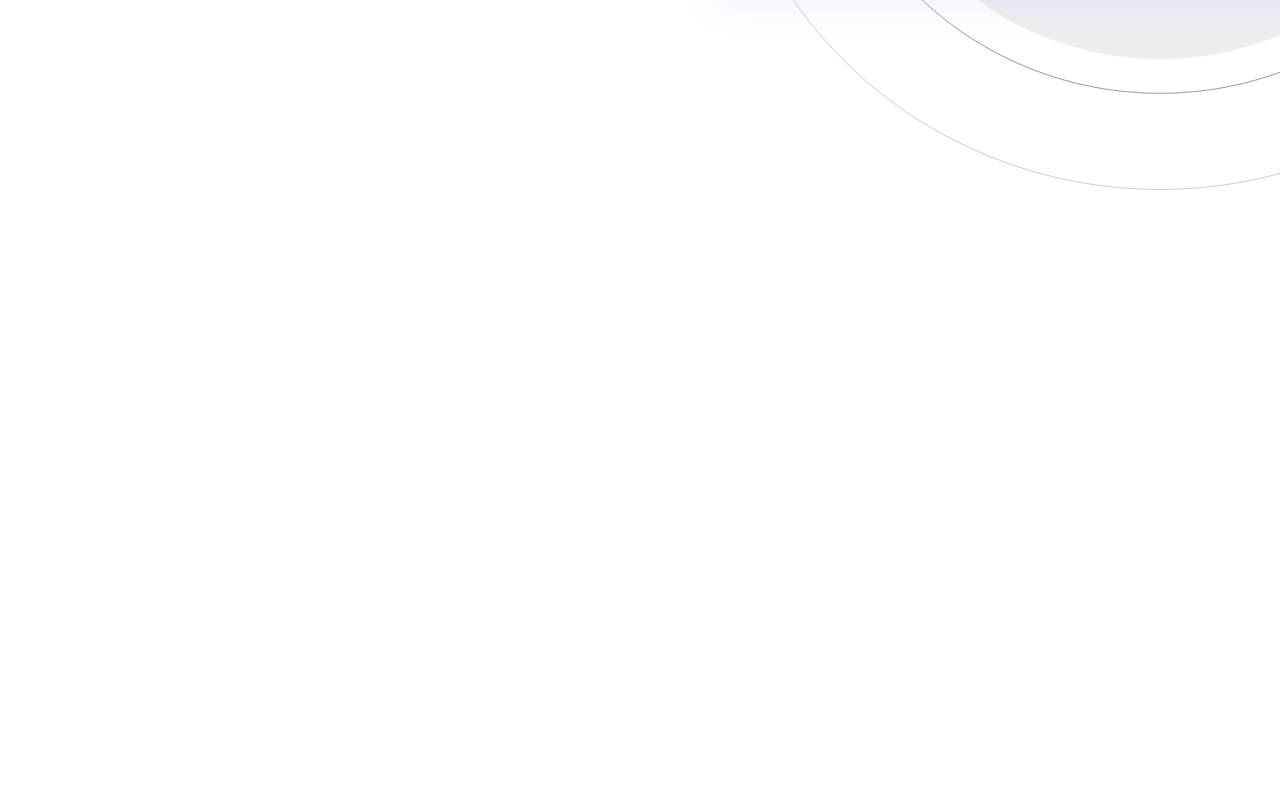
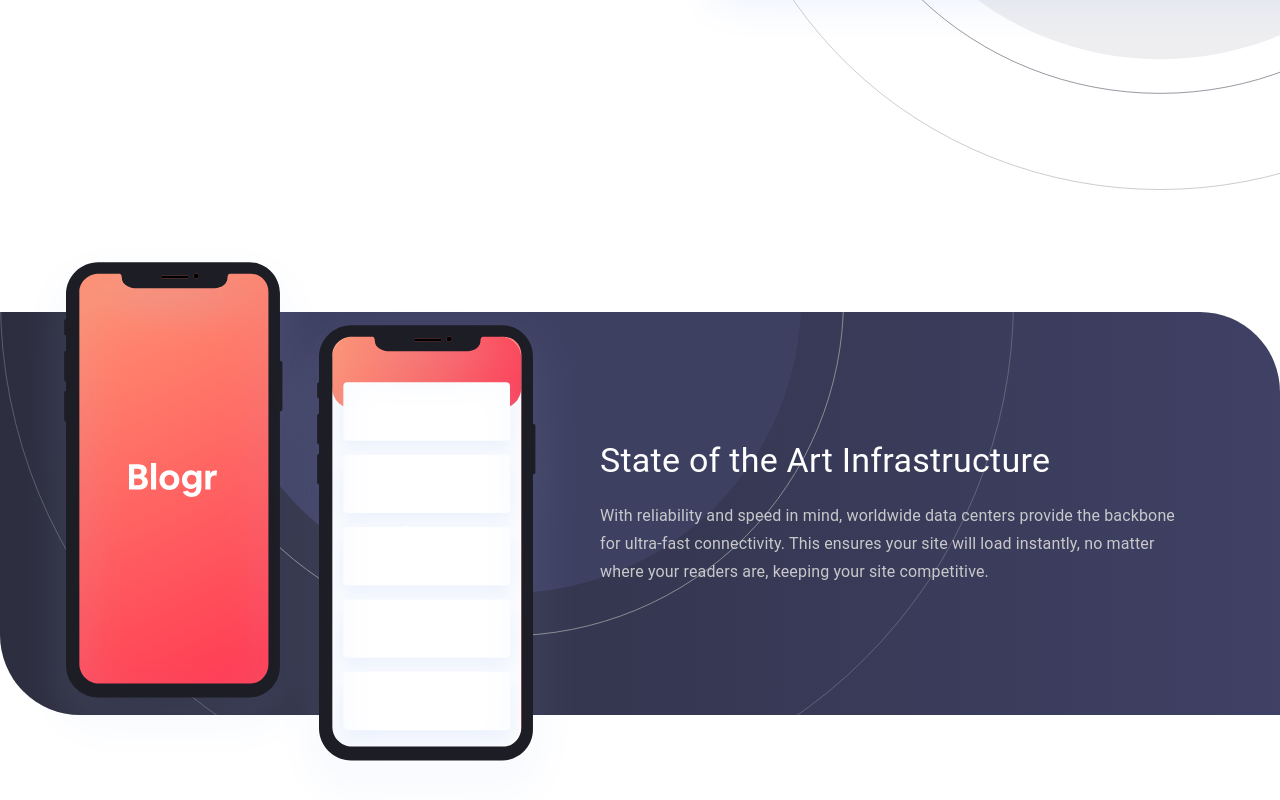
Before and after one commit to alexticovschi/blogger-landing-page, a Next.js app: page / in a window 1280 px wide. Shown: the part 1348-2148 px from the top of the page. Before the commit the page ends 1660 px from the top, so only its background shows below. Built offline with nearby package versions, Linux system fonts and the light colour scheme.

Commit message:
building stateOfTheArt section

```diff
--- a/components/HomeComponents/DesignedForTheFuture/designedStyles.js
+++ b/components/HomeComponents/DesignedForTheFuture/designedStyles.js
@@ -3,6 +3,9 @@ import { makeStyles } from "@material-ui/core/styles";
 const useStyles = makeStyles(() => ({
   designedForTheFuture: {
     padding: "150px 0",
+    width: "1250px",
+    maxWidth: "90vw",
+    margin: "0 auto",
   },
   designedContainer: {
     display: "flex",
@@ -30,6 +33,7 @@ const useStyles = makeStyles(() => ({
     marginRight: "53%",
     paddingTop: "40px",
     height: "780px",
+    color: "hsl(207, 13%, 34%)",
   },
   designedImgContainer: {
     position: "absolute",
--- /dev/null
+++ b/components/HomeComponents/StateOfTheArt/StateOfTheArt.jsx
@@ -0,0 +1,56 @@
+import React from "react";
+import Image from "next/image";
+import useStyles from "./stateOfTheArtStyles";
+import Typography from "@material-ui/core/Typography";
+import Grid from "@material-ui/core/Grid";
+
+const StateOfTheArt = () => {
+  const classes = useStyles();
+
+  return (
+    <section className={classes.stateOfTheArt}>
+      <Grid container className={classes.stateOfTheArtContainer}>
+        <Grid item xs={12} md={6} className={classes.stateOfTheArtImgContainer}>
+          <picture>
+            <source srcset="images/illustration-phones.svg" />
+            <Image
+              className={classes.stateOfTheArtImg}
+              src="/images/illustration-phones.svg"
+              alt="Illustration Phones"
+              width={552}
+              height={579}
+            />
+          </picture>
+        </Grid>
+        <Grid
+          item
+          xs={12}
+          md={6}
+          className={classes.stateOfTheArtTextContainer}
+        >
+          <div className={classes.stateOfTheArtText}>
+            <Typography
+              variant="h4"
+              component="h4"
+              className={classes.stateOfTheArtTitle}
+              gutterBottom
+            >
+              State of the Art Infrastructure
+            </Typography>
+            <Typography
+              variant="subtitle1"
+              className={classes.stateOfTheArtSubtitle}
+            >
+              With reliability and speed in mind, worldwide data centers provide
+              the backbone for ultra-fast connectivity. This ensures your site
+              will load instantly, no matter where your readers are, keeping
+              your site competitive.
+            </Typography>
+          </div>
+        </Grid>
+      </Grid>
+    </section>
+  );
+};
+
+export default StateOfTheArt;
--- /dev/null
+++ b/components/HomeComponents/StateOfTheArt/stateOfTheArtStyles.js
@@ -0,0 +1,53 @@
+import { makeStyles } from "@material-ui/core/styles";
+
+const useStyles = makeStyles(() => ({
+  stateOfTheArt: {
+    background: `url(/images/bg-pattern-circles.svg), linear-gradient(90deg, hsl(237, 17%, 21%), hsl(237, 23%, 32%))`,
+    backgroundRepeat: "no-repeat",
+    backgroundPosition: "0 85%",
+    borderRadius: "0 80px 0 80px",
+  },
+
+  stateOfTheArtContainer: {
+    display: "flex",
+    width: "1250px",
+    maxWidth: "90vw",
+    margin: "0 auto",
+  },
+  stateOfTheArtImgContainer: {
+    margin: "-70px 0 -110px -40px",
+
+    "@media (max-width: 980px)": {
+      margin: "-170px 0 0 0",
+    },
+  },
+  stateOfTheArtImg: {
+    "@media (max-width: 980px)": {
+      margin: "-270px 0 -110px -40px",
+      width: "100%",
+    },
+  },
+  stateOfTheArtTextContainer: {
+    display: "flex",
+    flexDirection: "column",
+    alignSelf: "center",
+  },
+  stateOfTheArtTitle: {
+    marginBottom: "20px",
+  },
+  stateOfTheArtText: {
+    fontFamily: "Overpass",
+    fontWeight: "600",
+    color: "#ffffff",
+
+    "@media (max-width: 780px)": {
+      textAlign: "center",
+      padding: "10px 0 80px 0",
+    },
+  },
+  stateOfTheArtSubtitle: {
+    color: "hsl(240, 2%, 79%)",
+  },
+}));
+
+export default useStyles;
--- a/pages/index.js
+++ b/pages/index.js
@@ -6,12 +6,13 @@ import Grid from "@material-ui/core/Grid";
 import Button from "@material-ui/core/Button";
 import Navigation from "../components/Navigation/Navigation";
 import DesignedForTheFuture from "../components/HomeComponents/DesignedForTheFuture/DesignedForTheFuture";
+import StateOfTheArt from "../components/HomeComponents/StateOfTheArt/StateOfTheArt";
+
 import useStyles from "../src/homeStyles";
 
 export default function Home() {
   const classes = useStyles();
-  const wdth = "100%";
-  const hth = "100%";
+
   return (
     <ThemeProvider theme={theme}>
       <Head>
@@ -54,8 +55,9 @@ export default function Home() {
           </div>
         </div>
       </header>
-      <main className={classes.root}>
+      <main>
         <DesignedForTheFuture />
+        <StateOfTheArt />
       </main>
     </ThemeProvider>
   );
--- a/src/homeStyles.js
+++ b/src/homeStyles.js
@@ -1,12 +1,6 @@
 import { makeStyles } from "@material-ui/core/styles";
 
 const useStyles = makeStyles((theme) => ({
-  root: {
-    flexGrow: 1,
-    width: "1250px",
-    maxWidth: "90vw",
-    margin: "0 auto",
-  },
   paper: {
     padding: theme.spacing(2),
     textAlign: "center",
```
Also changed, not shown: components/HomeComponents/DesignedForTheFuture/DesignedForTheFuture.jsx (+0 -48 lines).
